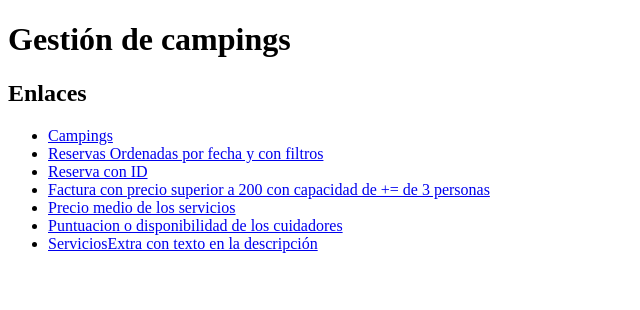
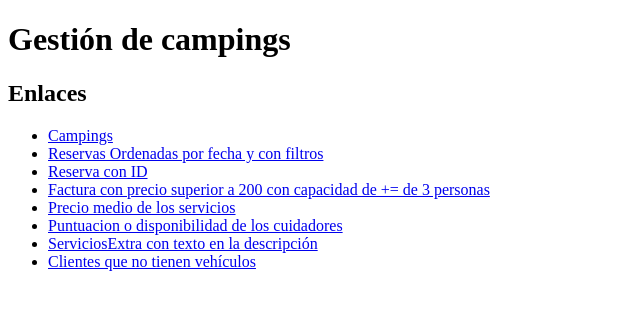
Before and after one commit to MarcosGarciaR/ProyectoDWES, a Django app: page / in a window 1280 px wide. Shown: the top 310 px of the page, without its empty margins (0-640 px from the left). Run offline with Django 5.2, Linux system fonts and the light colour scheme.

Commit message:
URL 8 - Clientes sin vehículo (todos tienen alguno asociado)

```diff
--- a/camping/models.py
+++ b/camping/models.py
@@ -98,7 +98,6 @@ class Actividad(models.Model):
 
 
 
-
 # RESERVA
 class Reserva(models.Model):
     cliente = models.ForeignKey(Cliente, on_delete=models.CASCADE)
--- a/camping/templates/index.html
+++ b/camping/templates/index.html
@@ -17,6 +17,7 @@
         <li><a href="{% url 'precio_medio_servicios' %}">Precio medio de los servicios</a></li>
         <li><a href="{% url 'cuidadores_puntuacion_disponibilidad' 6 %}">Puntuacion o disponibilidad de los cuidadores</a></li>
         <li><a href="{% url 'descripcion_serviciosextra' 'acciones' %}">ServiciosExtra con texto en la descripción</a></li>
+        <li><a href="{% url 'clientes_sin_vehiculo' %}">Clientes que no tienen vehículos</a></li>
     </ul>
 
 </body>
--- a/camping/urls.py
+++ b/camping/urls.py
@@ -1,4 +1,4 @@
-from django.urls import path
+from django.urls import path, re_path
 from .import views
 
 urlpatterns = [
@@ -10,5 +10,6 @@ urlpatterns = [
     path('servicios/', views.precio_medio_servicios , name='precio_medio_servicios'),
     path('cuidadores/<int:puntuacionPedida>/', views.puntuacionydisponibilidad_cuidadores , name='cuidadores_puntuacion_disponibilidad'),
     path('cuidadores/<str:texto>/', views.busqueda_descripcion_serviciosextra , name='descripcion_serviciosextra'),
+    re_path(r"^filtro[0-9]$", views.clientes_sin_vehiculo , name='clientes_sin_vehiculo'),
 
 ]
--- a/camping/views.py
+++ b/camping/views.py
@@ -101,3 +101,15 @@ def busqueda_descripcion_serviciosextra(request, texto):
     """
 
     return render(request, 'URLs/servicios_extra_descripcion.html', {'mostrar_servicios':servicios})
+
+
+#   URL con filtro none CLIENTES que no aparecen en la tabla intermedia VEHICULO_CLIENTE
+def clientes_sin_vehiculo(request):
+    clientes = Cliente.objects.select_related('datos_cliente').prefetch_related("vehiculos").filter(id=None)
+
+    """
+    clientes = Cliente.objects.raw("SELECT * FROM camping_cliente cc"
+                                    + "WHERE cc.id NOT IN ("SELECT cliente_id FROM camping_vehiculo_cliente")")
+    """
+
+    return render(request, 'URLs/clientes_sin_vehiculo.html', {'mostrar_clientes_sin_vehiculo':clientes})
```
Also changed, not shown: camping/templates/URLs/clientes_sin_vehiculo.html (added, +24 -0 lines).
